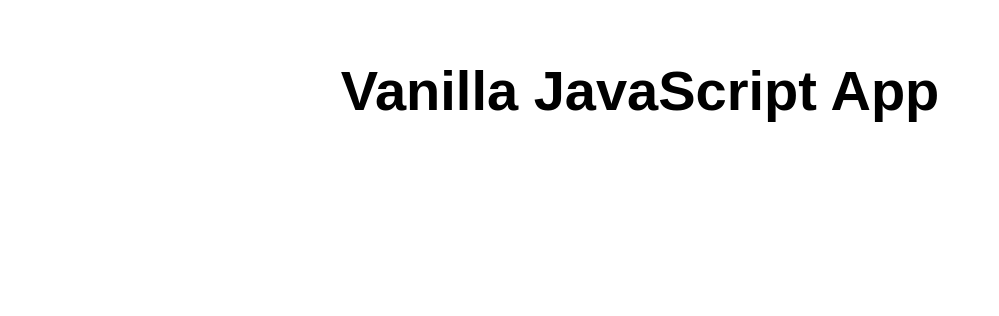
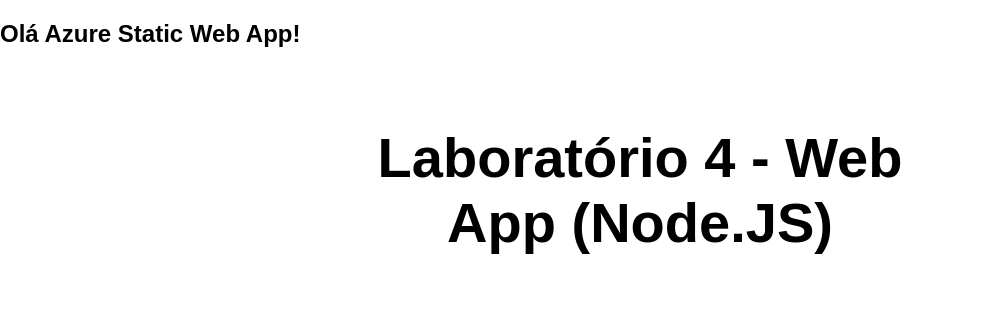
Before and after one commit to Diogofilipedro/my-first-static-web-app, a website: page src/index.html in a window 1280 px wide. Shown: the whole page, without its empty margins (0-999 px from the left). Drawn offline with Linux system fonts and the light colour scheme.

Commit message:
Alteração da página principalç

```diff
--- a/src/index.html
+++ b/src/index.html
@@ -5,12 +5,12 @@
   <meta charset="UTF-8">
   <meta name="viewport" content="width=device-width, initial-scale=1.0">
   <link rel="stylesheet" href="styles.css">
-  <title>Vanilla JavaScript App</title>
+  <title>Laboratório 4 - Web App (Node.JS)</title>
 </head>
-
+<h2>Olá Azure Static Web App!</h2>
 <body>
   <main>
-    <h1>Vanilla JavaScript App</h1>
+    <h1>Laboratório 4 - Web App (Node.JS)</h1>
   </main>
 </body>
 
```
